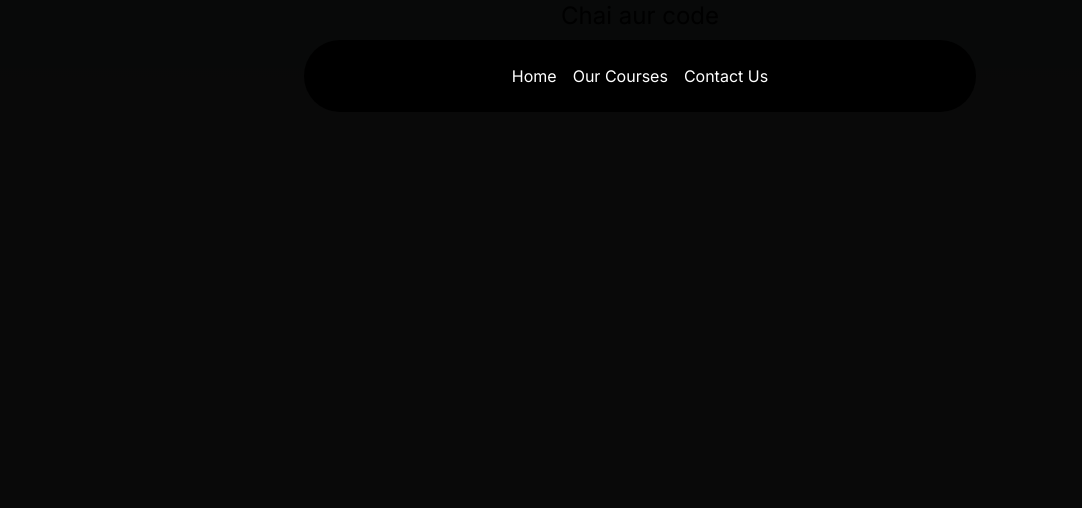
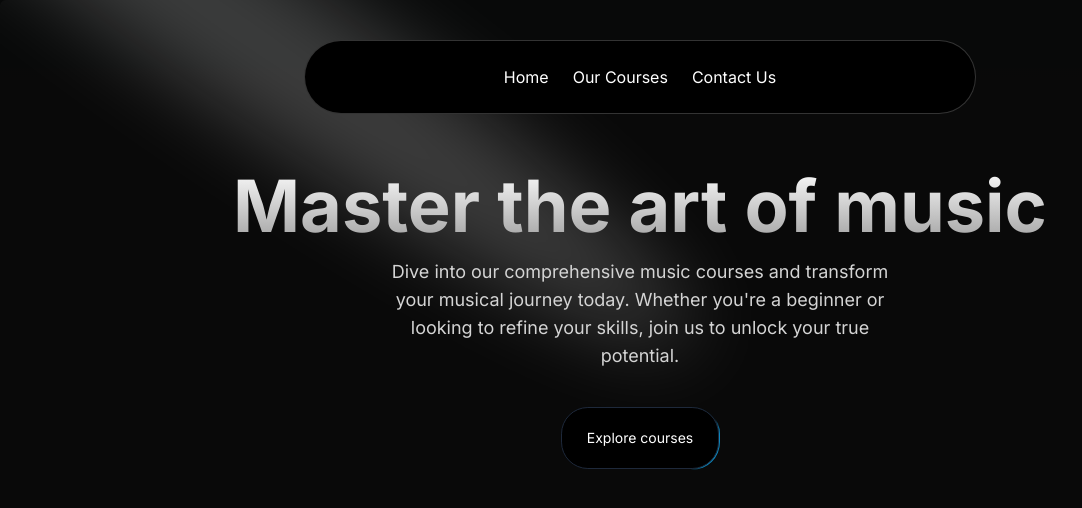
Before and after one commit to Suraj5260/nextjs-music-academy, a Next.js app: page / in a window 1280 px wide. Shown: the top 508 px of the page, without its empty margins (0-1082 px from the left). Built offline with nearby package versions, Linux system fonts and the light colour scheme.

Commit message:
Adding hero section

```diff
--- a/src/app/page.tsx
+++ b/src/app/page.tsx
@@ -1,7 +1,9 @@
+import HeroSection from "@/components/HeroSection";
+
 export default function Home() {
 	return (
 		<main className="min-h-screen bg-black/[0.96] antialiased bg-grid-white/[0.2]">
-			<h1 className="text-2xl text-center">Chai aur code</h1>
+			<HeroSection />
 		</main>
 	);
 }
--- /dev/null
+++ b/src/components/HeroSection.tsx
@@ -0,0 +1,38 @@
+import Link from "next/link";
+import { Spotlight } from "./ui/Spotlight";
+import { Button } from "./ui/moving-border";
+
+function HeroSection() {
+	return (
+		<div className="h-auto md:h-[40rem] w-full rounded-md flex flex-col items-center justify-center relative overflow-hidden mx-auto py-10 md:py-0">
+			<Spotlight
+				className="-top-40 left-0 md:left-60 md:-top-20"
+				fill="white"
+			/>
+			<div className="p-4 relative z-10 w-fll text-center">
+				<h1 className="mt-20 md:mt-0 text-4xl md:text-7xl font-bold bg-clip-text text-transparent bg-gradient-to-b from-neutral-50 to-neutral-400">
+					Master the art of music{" "}
+				</h1>
+				<p className="mt-4 font-normal text-base md:text-lg text-neutral-300 max-w-lg mx-auto">
+					Dive into our comprehensive music courses and transform your
+					musical journey today. Whether you're a beginner or looking
+					to refine your skills, join us to unlock your true
+					potential.
+				</p>
+				<div className="mt-9">
+					<Link href={"/courses"}>
+						<Button
+							borderRadius="1.75rem"
+							duration={4000}
+							className="bg-white dark:bg-black text-black dark:text-white border-neutral-200 dark:border-slate-800"
+						>
+							Explore courses
+						</Button>
+					</Link>
+				</div>
+			</div>
+		</div>
+	);
+}
+
+export default HeroSection;
--- /dev/null
+++ b/src/components/ui/Spotlight.tsx
@@ -0,0 +1,59 @@
+import React from "react";
+import { cn } from "@/utils/cn";
+
+type SpotlightProps = {
+	className?: string;
+	fill?: string;
+};
+
+export const Spotlight = ({ className, fill }: SpotlightProps) => {
+	return (
+		<svg
+			className={cn(
+				"animate-spotlight pointer-events-none absolute z-[1]  h-[169%] w-[138%] lg:w-[84%] opacity-0",
+				className
+			)}
+			xmlns="http://www.w3.org/2000/svg"
+			viewBox="0 0 3787 2842"
+			fill="none"
+		>
+			<g filter="url(#filter)">
+				<ellipse
+					cx="1924.71"
+					cy="273.501"
+					rx="1924.71"
+					ry="273.501"
+					transform="matrix(-0.822377 -0.568943 -0.568943 0.822377 3631.88 2291.09)"
+					fill={fill || "white"}
+					fillOpacity="0.21"
+				></ellipse>
+			</g>
+			<defs>
+				<filter
+					id="filter"
+					x="0.860352"
+					y="0.838989"
+					width="3785.16"
+					height="2840.26"
+					filterUnits="userSpaceOnUse"
+					colorInterpolationFilters="sRGB"
+				>
+					<feFlood
+						floodOpacity="0"
+						result="BackgroundImageFix"
+					></feFlood>
+					<feBlend
+						mode="normal"
+						in="SourceGraphic"
+						in2="BackgroundImageFix"
+						result="shape"
+					></feBlend>
+					<feGaussianBlur
+						stdDeviation="151"
+						result="effect1_foregroundBlur_1065_8"
+					></feGaussianBlur>
+				</filter>
+			</defs>
+		</svg>
+	);
+};
--- /dev/null
+++ b/src/components/ui/moving-border.tsx
@@ -0,0 +1,139 @@
+"use client";
+import React from "react";
+import {
+	motion,
+	useAnimationFrame,
+	useMotionTemplate,
+	useMotionValue,
+	useTransform,
+} from "framer-motion";
+import { useRef } from "react";
+import { cn } from "@/utils/cn";
+
+export function Button({
+	borderRadius = "1.75rem",
+	children,
+	as: Component = "button",
+	containerClassName,
+	borderClassName,
+	duration,
+	className,
+	...otherProps
+}: {
+	borderRadius?: string;
+	children: React.ReactNode;
+	as?: any;
+	containerClassName?: string;
+	borderClassName?: string;
+	duration?: number;
+	className?: string;
+	[key: string]: any;
+}) {
+	return (
+		<Component
+			className={cn(
+				"bg-transparent relative text-xl  h-16 w-40 p-[1px] overflow-hidden ",
+				containerClassName
+			)}
+			style={{
+				borderRadius: borderRadius,
+			}}
+			{...otherProps}
+		>
+			<div
+				className="absolute inset-0"
+				style={{ borderRadius: `calc(${borderRadius} * 0.96)` }}
+			>
+				<MovingBorder duration={duration} rx="30%" ry="30%">
+					<div
+						className={cn(
+							"h-20 w-20 opacity-[0.8] bg-[radial-gradient(var(--sky-500)_40%,transparent_60%)]",
+							borderClassName
+						)}
+					/>
+				</MovingBorder>
+			</div>
+
+			<div
+				className={cn(
+					"relative bg-slate-900/[0.8] border border-slate-800 backdrop-blur-xl text-white flex items-center justify-center w-full h-full text-sm antialiased",
+					className
+				)}
+				style={{
+					borderRadius: `calc(${borderRadius} * 0.96)`,
+				}}
+			>
+				{children}
+			</div>
+		</Component>
+	);
+}
+
+export const MovingBorder = ({
+	children,
+	duration = 2000,
+	rx,
+	ry,
+	...otherProps
+}: {
+	children: React.ReactNode;
+	duration?: number;
+	rx?: string;
+	ry?: string;
+	[key: string]: any;
+}) => {
+	const pathRef = useRef<any>();
+	const progress = useMotionValue<number>(0);
+
+	useAnimationFrame((time) => {
+		const length = pathRef.current?.getTotalLength();
+		if (length) {
+			const pxPerMillisecond = length / duration;
+			progress.set((time * pxPerMillisecond) % length);
+		}
+	});
+
+	const x = useTransform(
+		progress,
+		(val) => pathRef.current?.getPointAtLength(val).x
+	);
+	const y = useTransform(
+		progress,
+		(val) => pathRef.current?.getPointAtLength(val).y
+	);
+
+	const transform = useMotionTemplate`translateX(${x}px) translateY(${y}px) translateX(-50%) translateY(-50%)`;
+
+	return (
+		<>
+			<svg
+				xmlns="http://www.w3.org/2000/svg"
+				preserveAspectRatio="none"
+				className="absolute h-full w-full"
+				width="100%"
+				height="100%"
+				{...otherProps}
+			>
+				<rect
+					fill="none"
+					width="100%"
+					height="100%"
+					rx={rx}
+					ry={ry}
+					ref={pathRef}
+				/>
+			</svg>
+			<motion.div
+				style={{
+					position: "absolute",
+					top: 0,
+					left: 0,
+					display: "inline-block",
+					transform,
+				}}
+			>
+				{children}
+			</motion.div>
+		</>
+	);
+};
--- a/src/components/ui/navbar-menu.tsx
+++ b/src/components/ui/navbar-menu.tsx
@@ -70,7 +70,7 @@
 	return (
 		<nav
 			onMouseLeave={() => setActive(null)} // resets the state
-			className="relative rounded-full boder border-transparent dark:bg-black dark:border-white/[0.2] bg-white shadow-input flex justify-center space-x-4 px-8 py-6 "
+			className="relative rounded-full border border-transparent dark:bg-black dark:border-white/[0.2] bg-white shadow-input flex justify-center space-x-6 px-8 py-6 "
 		>
 			{children}
 		</nav>
--- a/tailwind.config.ts
+++ b/tailwind.config.ts
@@ -1,4 +1,20 @@
 import type { Config } from "tailwindcss";
+
+const colors = require("tailwindcss/colors");
+const {
+	default: flattenColorPalette,
+} = require("tailwindcss/lib/util/flattenColorPalette");
+
+function addVariablesForColors({ addBase, theme }: any) {
+	let allColors = flattenColorPalette(theme("colors"));
+	let newVars = Object.fromEntries(
+		Object.entries(allColors).map(([key, val]) => [`--${key}`, val])
+	);
+
+	addBase({
+		":root": newVars,
+	});
+}
 
 const config: Config = {
 	content: [
@@ -9,13 +25,28 @@
 	darkMode: "class",
 	theme: {
 		extend: {
+			animation: {
+				spotlight: "spotlight 2s ease .75s 1 forwards",
+			},
 			backgroundImage: {
 				"gradient-radial": "radial-gradient(var(--tw-gradient-stops))",
 				"gradient-conic":
 					"conic-gradient(from 180deg at 50% 50%, var(--tw-gradient-stops))",
 			},
+			keyframes: {
+				spotlight: {
+					"0%": {
+						opacity: "0",
+						transform: "translate(-72%, -62%) scale(0.5)",
+					},
+					"100%": {
+						opacity: "1",
+						transform: "translate(-50%,-40%) scale(1)",
+					},
+				},
+			},
 		},
 	},
-	plugins: [],
+	plugins: [addVariablesForColors],
 };
 export default config;
```
